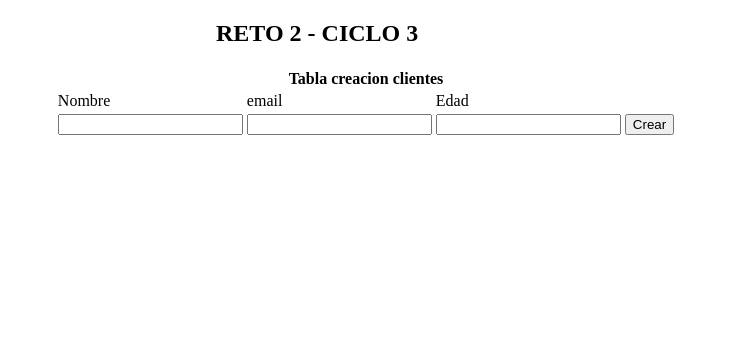
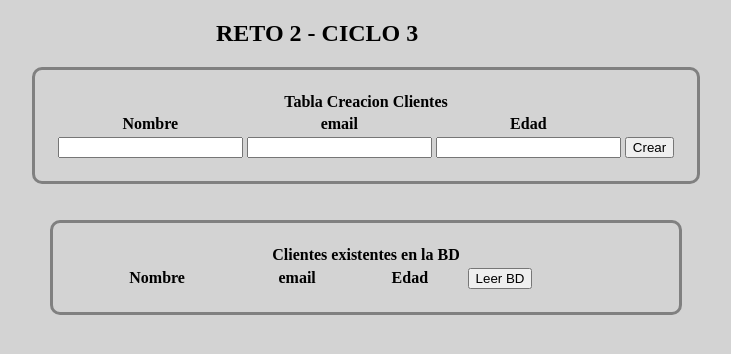
Before and after one commit to feliperojas/ProyectoCiclo3, a plain HTML site: page index.html in a window 1280 px wide. Shown: the whole page, without its empty margins (274-1005 px from the left). Drawn offline with nearby package versions, Linux system fonts and the light colour scheme.

Commit message:
Adiciones al documento HTML yb creacion de fiunciones incompletas aun, estan crreadas en JS Vanilla, no con JQUERY, aun no funcionan, se puede prescindir de este commit

```diff
--- a/code/code.js
+++ b/code/code.js
@@ -0,0 +1,16 @@
+function crearCliente(){
+
+    var dato = {
+        name: document.getElementById('fname').value,
+        email: document.getElementById('femail').value,
+        age: document.getElementById('fage').value
+    }
+
+    var datoToSend = JSON.stringify(dato);
+
+    console.log(dato);
+}
+
+function leerBD(){
+
+}
--- a/css/style.css
+++ b/css/style.css
@@ -1,4 +1,6 @@
-
+body{
+    background-color: lightgray;
+}
 h2{
     margin-right: auto;
     margin-left: auto;
@@ -7,7 +9,12 @@ h2{
 
 
 table{
+    padding: 20px;
+    width: 50%;
     margin-right: auto;
     margin-left: auto;
+    border-style: solid;
+    border-color: gray;
+    border-radius: 10px;
 
 }
--- a/index.html
+++ b/index.html
@@ -7,30 +7,55 @@
     <title>Grupo-0</title>
     <link rel="stylesheet" href="./css/style.css">
     <script src="./code/code.js"></script>
+    <script src="jquery-3.5.1.min.js"></script>
 </head>
 <body>
     <h2 class="title">RETO 2 - CICLO 3</h2>
 
     <table>
-        <th colspan="4" >Tabla creacion clientes</th>
-        <tr>
-            <td>Nombre</td>
-            <td>email</td>
-            <td>Edad</td>
-            <td></td>
+        <thead>
+            <th colspan="4" >Tabla Creacion Clientes</th>
+            <tr>
+                <th>Nombre</th>
+                <th>email</th>
+                <th>Edad</th>
+                <td></td>
 
-        </tr>
-        <tr>
-            <td><input type="text" id="fname" name="fname"></td>
-            <td><input type="text" id="femail" name="femail"></td>
-            <td><input type="text" id="fage" name="fage"></td>
-            <td><input type="button" id="createClient" value="Crear"></td>
+            </tr>
+        </thead>
+        <tbody>
+            <tr>
+                <td><input type="text" id="fname" name="fname"></td>
+                <td><input type="email" id="femail" name="femail"></td>
+                <td><input type="number" id="fage" name="fage"></td>
+                <td><input type="button" id="createClient" value="Crear" onclick="crearCliente()"></td>
+            </tr>
+        </tbody>
+
+    </table>
+
+    <br/><br/>
+
+    <table>
+        <thead>
+            <th colspan="4" >Clientes existentes en la BD</th>
+            <tr>
+                <th>Nombre</th>
+                <th>email</th>
+                <th>Edad</th>
+                <td><input type="button" id="leerBD" value="Leer BD" onclick="leerBD()"></td>
+
+            </tr>
+        </thead>
+        <tbody id="clientesBD">
+
+        </tbody>
+
         </tr>
 
     </table>
 
 
-
-
+    <script src="https://code.jquery.com/jquery-3.4.1.min.js"></script>
 </body>
 </html>
```
